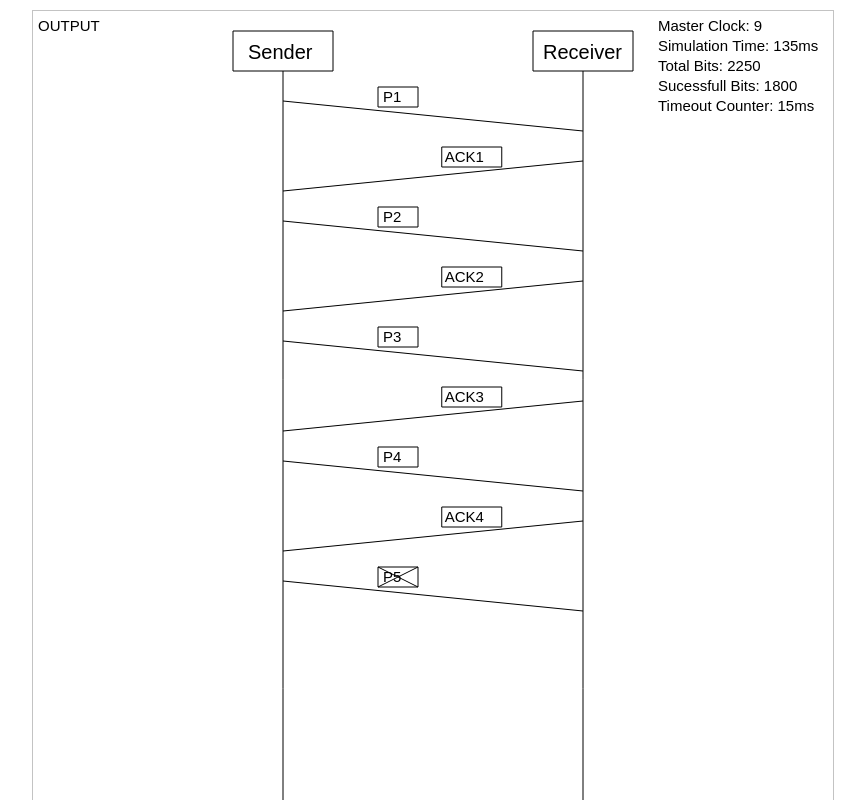
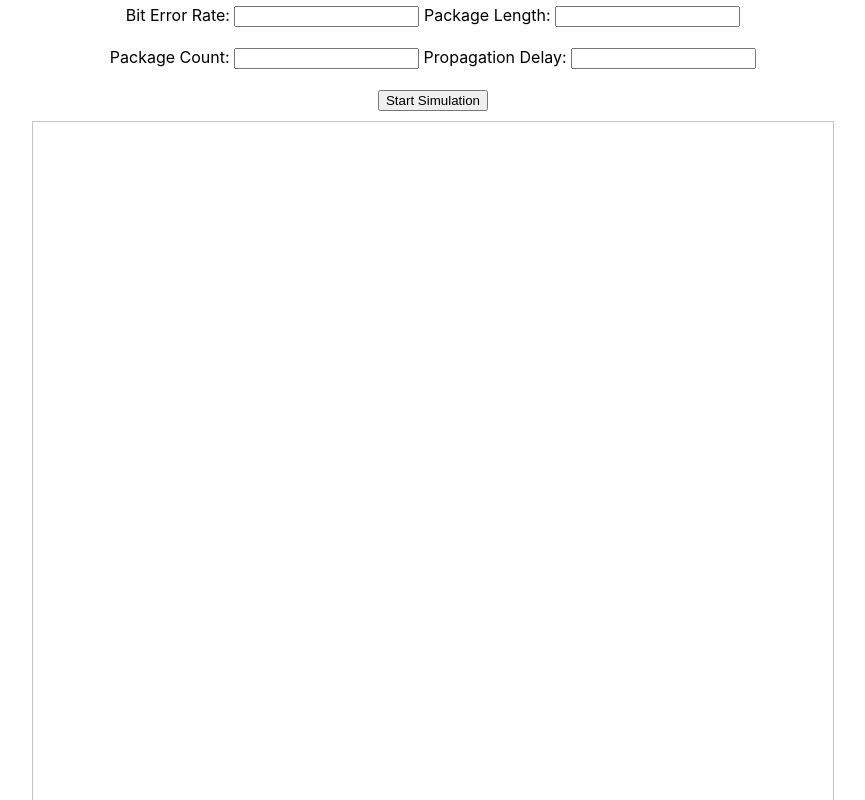
Before and after one commit to kaancembertas/Stop-and-Wait-Protocol-Simulation, a React (Create React App) app: page / in a window 1280 px wide. Shown: the top 800 px of the page, without its empty margins (207-1072 px from the left). Built offline with nearby package versions, Linux system fonts and the light colour scheme.

Commit message:
Added user inputs

```diff
--- a/src/App.js
+++ b/src/App.js
@@ -10,11 +10,18 @@ export default class App extends Component {
   constructor(props) {
     super(props);
     this.canvasRef = React.createRef();
+    this.state = {
+      isStartedSimulation: false
+    }
   }
 
   componentDidMount = () => {
     this.ctx = this.canvasRef.current.getContext("2d");
     this.ctx.strokeStyle = 'black';
+  }
+
+  startSimulation = () => {
+    this.setState({ isStartedSimulation: true });
     this.initialize();
     this.startSimulatorLoop();
     this.startSendingPackages();
@@ -22,12 +29,13 @@ export default class App extends Component {
 
   initialize = () => {
     //INPUTS
-    this.ber = 2250; //Bit Error Rate 10^-ber
+    App.lastY = 60;
+    this.ber = parseInt(this.state.ber); //Bit Error Rate 10^-ber
 
-    this.length = 450; //Package Length
-    this.packageCount = 5; //Number of Packages
-    this.propagationDelay = 15; //Run Trip Time (ms)
-    this.rtt = 2 * this.propagationDelay;
+    this.length = parseInt(this.state.length); //Package Length
+    this.packageCount = parseInt(this.state.pcount); //Number of Packages
+    this.propagationDelay = parseInt(this.state.pdelay);
+    this.rtt = 2 * this.propagationDelay; //Run Trip Time (ms)
     this.timeout = 2 * this.rtt; //Timeout
     this.bandwith = 8000; //bits per sec
 
@@ -111,6 +119,7 @@ export default class App extends Component {
 
       if (this.receiver.acknowledges.filter(ack => !ack.loss).length === this.packageCount) {
         clearInterval(this.sendPackageLoop);
+        this.setState({ isStartedSimulation: false });
         return;
       }
 
@@ -145,6 +154,29 @@ export default class App extends Component {
   render = () => {
     return (
       <div className="App">
+        <div style={{ marginTop: 5 }}>
+          <label>Bit Error Rate: </label>
+          <input disabled={this.state.isStartedSimulation} type="text"
+            onChange={(e) => this.setState({ ber: e.target.value })} />
+
+          <label>  Package Length: </label>
+          <input disabled={this.state.isStartedSimulation} type="text"
+            onChange={(e) => this.setState({ length: e.target.value })} />
+          <br />
+          <br />
+          <label>Package Count: </label>
+          <input disabled={this.state.isStartedSimulation} type="text"
+            onChange={(e) => this.setState({ pcount: e.target.value })} />
+
+          <label>  Propagation Delay: </label>
+          <input disabled={this.state.isStartedSimulation} type="text"
+            onChange={(e) => this.setState({ pdelay: e.target.value })} />
+          <br />
+          <br />
+          <input disabled={this.state.isStartedSimulation} type="button" value="Start Simulation" onClick={() => this.startSimulation()} />
+
+
+        </div>
         <canvas
           ref={this.canvasRef}
           id="canvas"
```
